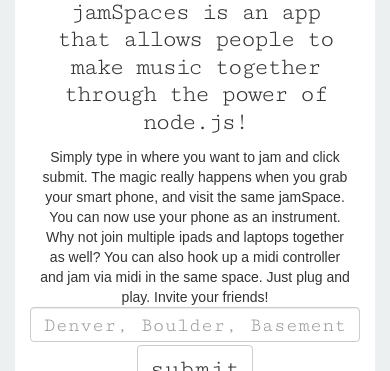
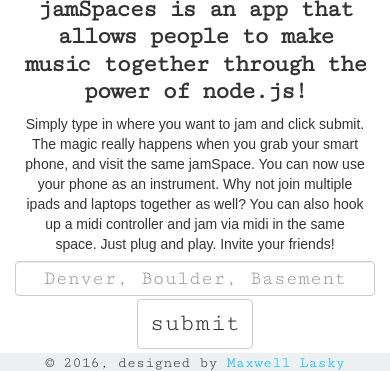
Before and after one commit to comountainclimber/jamSpaces, a website: page public/html/index.html in a window 390 px wide. Shown: the part 149-520 px from the top of the page. Drawn offline with nearby package versions, Linux system fonts and the light colour scheme; some packages are replaced by stand-ins of ours; a web font is replaced by a local one.

Commit message:
UI nonsense...

```diff
--- a/public/html/home.html
+++ b/public/html/home.html
@@ -1,15 +1,13 @@
-<div class="container-fluid">
+<!-- <div class="container-fluid"> -->
 	<div class= "row">
 		<div class = "col-sm-12 landingPage">
+
 			<div class = "row">
-
-				<div class = "col-sm-12 text-center">
-					<div class= "info">
-					<h1>jamSpaces is an app that allows people to make music together through the power of node.js!</h1>
-
-					</div>
+				<div class = "col-sm-12 text-center info">
+					<!-- <div class= "info">  -->
+					<h1><b>jamSpaces is an app that allows people to make music together through the power of node.js!</b></h1>
+				<!-- 	</div> -->
 				</div>
-
 			</div>
 
 			<div class = "row">
@@ -38,4 +36,4 @@
 	 		</div>
 		</div>
 	</div>
-</div>
+<!-- </div> -->
--- a/public/html/index.html
+++ b/public/html/index.html
@@ -18,15 +18,25 @@
 	<script type="text/javascript" src="https://ajax.googleapis.com/ajax/libs/angularjs/1.4.5/angular-touch.js"></script>
 </head>
 <body>
-	<div class="container-fluid">
+	<div class="container">
 		<div class="row">
 			<div class = "col-sm-12 text-center nav_bar">
-					<a href="/#/"><h1> jamSpaces.com </h1></a>
+					<a href="/#/">
+						<h1> jamSpaces.com</h1>
+					</a>
 					<h5 class="bit2"> a collaborative web audio experiment</h5>
 			</div>
 		</div>
 
-		<div ng-view>
+		<div class="row">
+			<div class = "col-sm-0">
+			</div>
+			<div class = "col-sm-12">
+				<div ng-view>
+				</div>
+			</div>
+			<div class = "col-sm-0">
+			</div>
 		</div>
 
 		<div class="row">
--- a/public/stylesheets/style.css
+++ b/public/stylesheets/style.css
@@ -20,6 +20,8 @@
   text-align: center;
   font-size: 30px;
   height: 50px;
+    margin-top: 10px;
+      margin-bottom: 3px;
 }
 .nav_bar a{
   text-decoration: none;
@@ -54,7 +56,7 @@
 .info {
   font-size: 20px;
   border-radius: 10px;
-  padding: 10px;
+
   font-weight: 100;
   font-family: sans-serif;
 }
@@ -65,6 +67,7 @@
  font-size: 35px;
  letter-spacing: -2px;
  margin-bottom: -10px;
+ padding: 10px;
 }
 
 .getStarted {
@@ -404,10 +407,10 @@
 
   .info {
     font-size: 14px;
-    margin-top: 10px;
+    margin-top: 2px;
     border-radius: 10px;
     padding: 10px;
-    margin-bottom: -22px;
+    margin-bottom: -15px;
   }
 
   .footer{
@@ -421,8 +424,8 @@
 
   .info h1 {
     font-size: 25px;
-    margin-top: -12px;
-    margin-bottom: 2px;
+    margin-top: -17px;
+    /*margin-bottom: 2px;*/
     letter-spacing: -2px;
   }
 
```
Also changed, not shown: public/html/jamming.html (+2 -2 lines).
